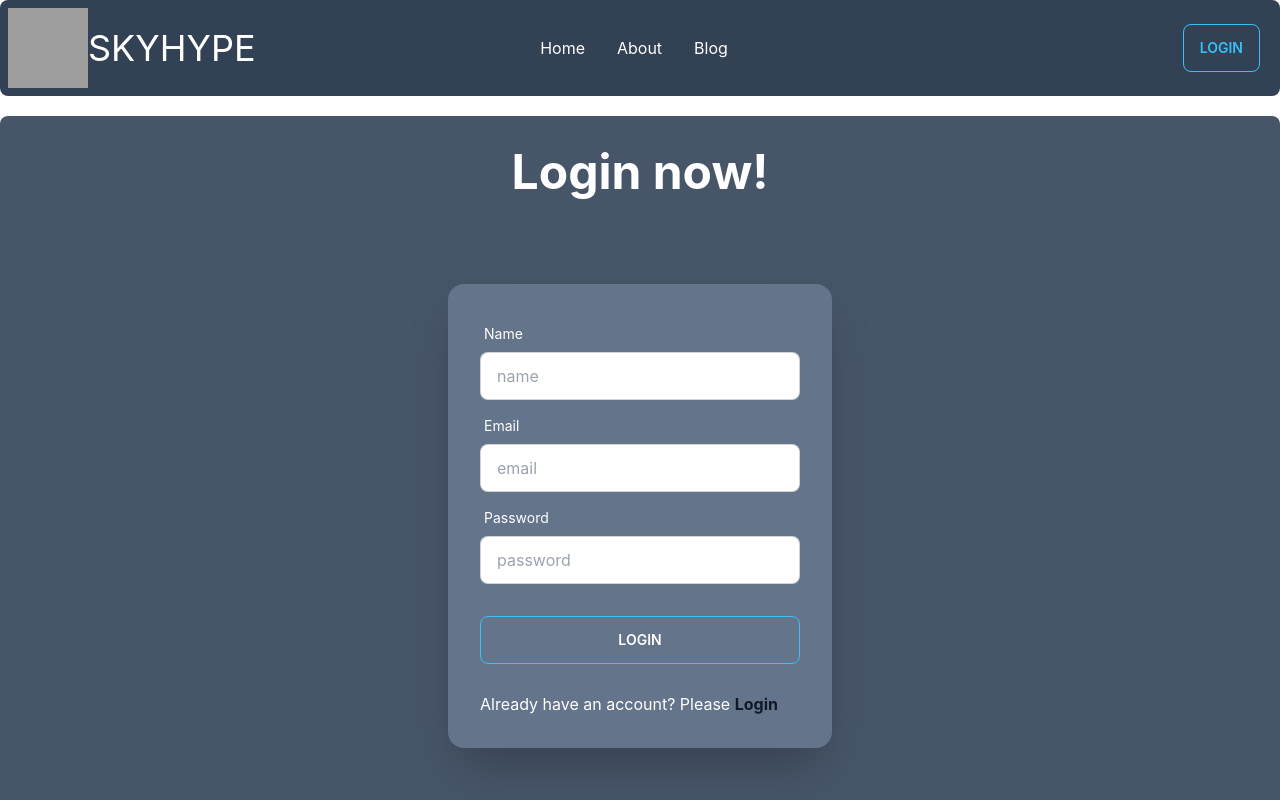
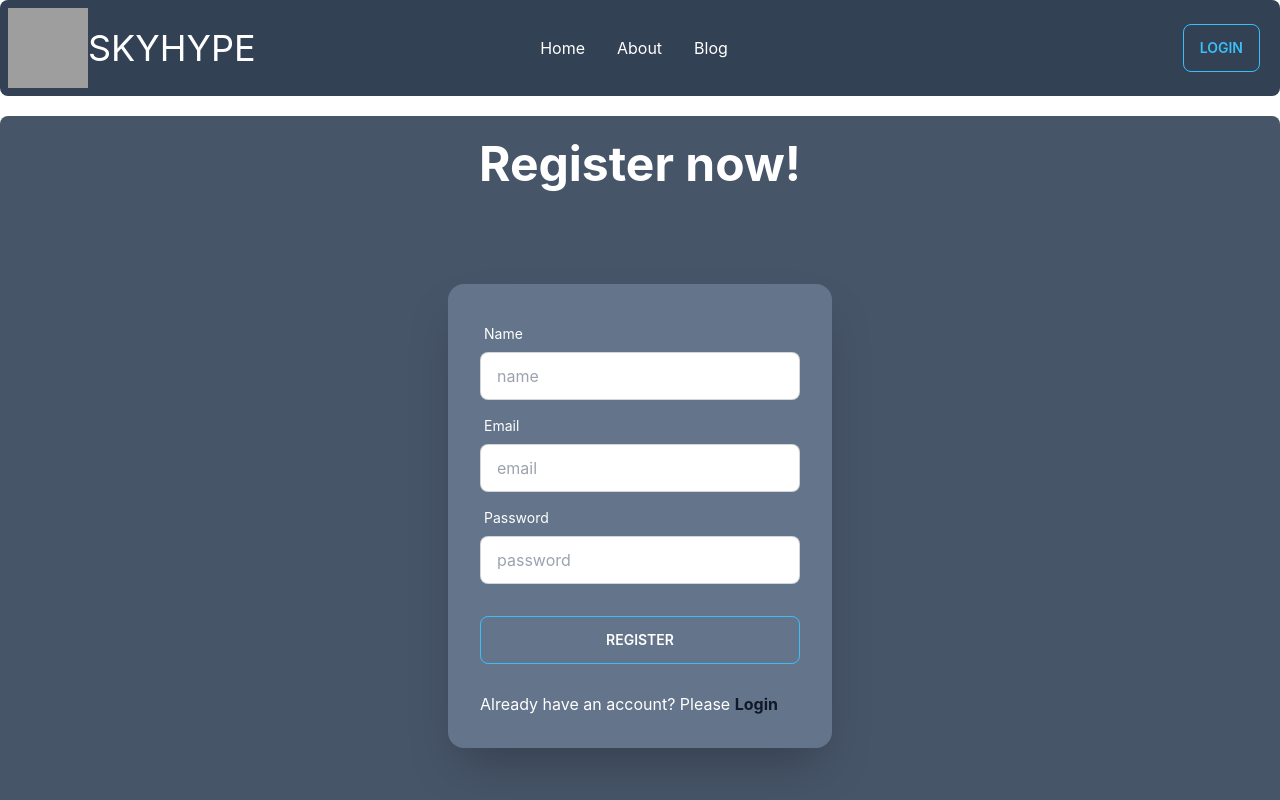
Before and after one commit to Shoaib72/sky-hype-client, a React (Create React App) app: page /register in a window 1280 px wide. Shown: the top 800 px of the page. Built offline with nearby package versions, Linux system fonts and the light colour scheme; grey boxes are pictures that could not be loaded.

Commit message:
firebase-added

```diff
--- a/package.json
+++ b/package.json
@@ -7,6 +7,7 @@
     "@testing-library/react": "^13.4.0",
     "@testing-library/user-event": "^13.5.0",
     "daisyui": "^2.38.1",
+    "firebase": "^9.13.0",
     "react": "^18.2.0",
     "react-dom": "^18.2.0",
     "react-router-dom": "^6.4.3",
--- /dev/null
+++ b/src/Firebase/firebase.config.js
@@ -0,0 +1,18 @@
+// Import the functions you need from the SDKs you need
+import { initializeApp } from "firebase/app";
+// TODO: Add SDKs for Firebase products that you want to use
+// https://firebase.google.com/docs/web/setup#available-libraries
+
+// Your web app's Firebase configuration
+const firebaseConfig = {
+    apiKey: process.env.REACT_APP_apiKey,
+    authDomain: process.env.REACT_APP_authDomain,
+    projectId: process.env.REACT_APP_projectId,
+    storageBucket: process.env.REACT_APP_storageBucket,
+    messagingSenderId: process.env.REACT_APP_messagingSenderId,
+    appId: process.env.REACT_APP_appId
+};
+
+// Initialize Firebase
+const app = initializeApp(firebaseConfig);
+export default app;
--- a/src/Pages/Login/Login.js
+++ b/src/Pages/Login/Login.js
@@ -3,13 +3,16 @@ import { Link } from 'react-router-dom';
 import img from './../../assets/login.ico'
 
 const Login = () => {
+    const handleLogIn = (event) => {
+        event.preventDefault()
+    }
     return (
         <div className="hero min-h-screen bg-slate-600 rounded-lg mb-5 relative">
             <h1 className="md:text-5xl font-bold text-white absolute md:top-10 top-10 text-2xl">Login now!</h1>
 
             <div className="hero-content flex-col lg:flex-row-reverse">
                 <div className="card flex-shrink-0 w-full max-w-sm shadow-2xl bg-slate-500">
-                    <div className="card-body w-96 relative">
+                    <form onSubmit={handleLogIn} className="card-body w-96 relative">
                         <img className='w-10 h-10 absolute left-44 top-2' src={img} alt="" />
                         <div className="form-control">
                             <label className="label">
@@ -21,14 +24,14 @@ const Login = () => {
                             <label className="label">
                                 <span className="label-text text-white">Password</span>
                             </label>
-                            <input type="text" placeholder="password" className="input input-bordered" />
+                            <input type="password" placeholder="password" className="input input-bordered" />
 
                         </div>
                         <div className="form-control mt-6">
-                            <button className="btn btn-outline btn-info"><span className='text-white'>Login</span></button>
+                            <button type='submit' className="btn btn-outline btn-info"><span className='text-white'>Login</span></button>
                         </div>
                         <p className='text-white mt-5'>Dont have an account? Please <Link className='text-gray-900 font-bold' to="/register">Register</Link></p>
-                    </div>
+                    </form>
                 </div>
 
 
--- a/src/Pages/Register/Register.js
+++ b/src/Pages/Register/Register.js
@@ -4,11 +4,11 @@ import { Link } from 'react-router-dom';
 const Register = () => {
     return (
         <div className="hero min-h-screen bg-slate-600 rounded-lg mb-5 relative">
-            <h1 className="md:text-5xl font-bold text-white absolute md:top-8 top-6 text-3xl">Login now!</h1>
+            <h1 className="md:text-5xl font-bold text-white absolute md:top-6 top-6 text-3xl">Register now!</h1>
 
             <div className="hero-content flex-col lg:flex-row-reverse">
                 <div className="card flex-shrink-0 w-full max-w-sm shadow-2xl bg-slate-500">
-                    <div className="card-body w-96 relative">
+                    <form className="card-body w-96 relative">
 
                         <div className="form-control">
                             <label className="label">
@@ -30,10 +30,10 @@ const Register = () => {
 
                         </div>
                         <div className="form-control mt-6">
-                            <button className="btn btn-outline btn-info"><span className='text-white'>Login</span></button>
+                            <button type='submit' className="btn btn-outline btn-info"><span className='text-white'>Register</span></button>
                         </div>
                         <p className='text-white mt-5'>Already have an account? Please <Link className='text-gray-900 font-bold' to="/login">Login</Link></p>
-                    </div>
+                    </form>
                 </div>
 
 
```
Also changed, not shown: 1 other file (tests, documents, lock files or other folders).
